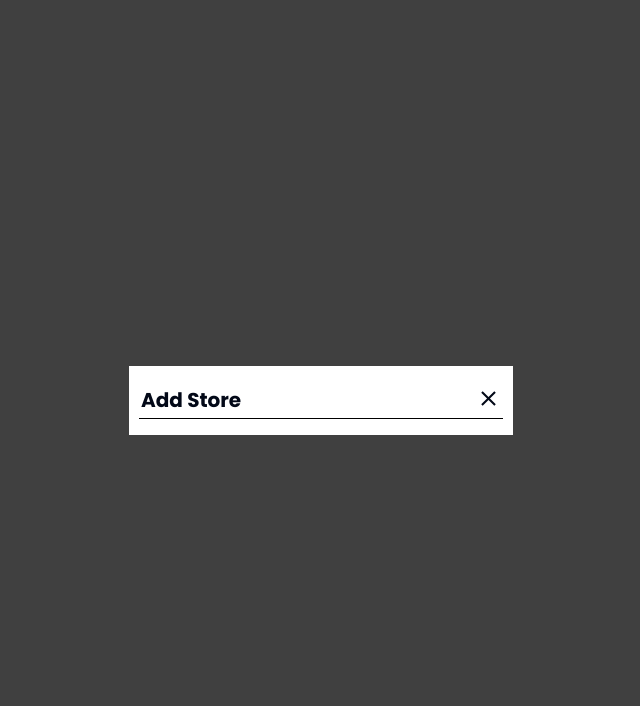
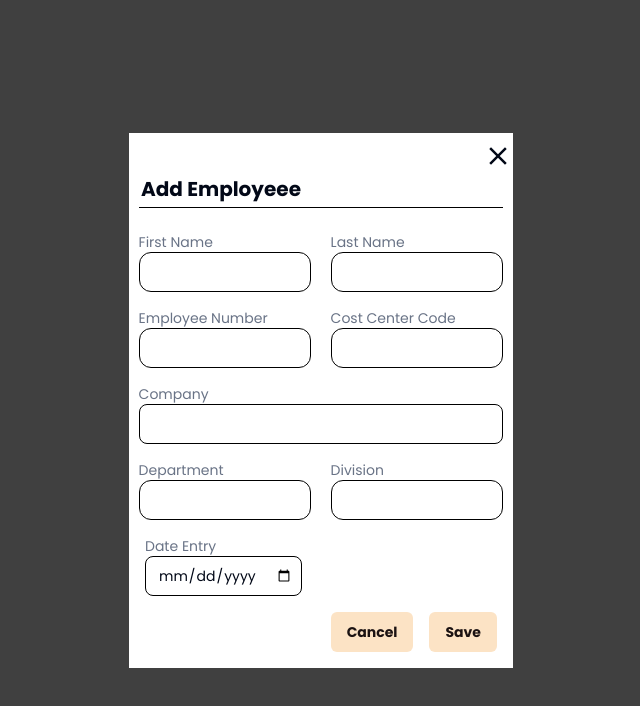
Before and after one commit to RaymartDev/aims, a React (Vite) app in the folder frontend/: page /modal in a window 1280 px wide. Shown: the top 706 px of the page, without its empty margins (319-959 px from the left). Built offline with nearby package versions, Linux system fonts and the light colour scheme; the HTML template or start-up script is replaced by a standard one.

Commit message:
Add Store Modal

```diff
--- a/frontend/src/App.tsx
+++ b/frontend/src/App.tsx
@@ -6,7 +6,7 @@ import Materials from './pages/Materials'
 import Employee from './pages/Employee'
 import Store from './pages/Store'
 import Supplier from './pages/Supplier'
-import AddStore from './modals/AddStore'
+import AddStore from './modals/AddEmployee'
 
 function App() {
 
--- a/frontend/src/modals/AddEmployee.tsx
+++ b/frontend/src/modals/AddEmployee.tsx
@@ -1,14 +1,17 @@
 import { IoMdClose } from "react-icons/io";
 import { Input } from "@/Components/ui/input";
+import { Button } from "@/Components/ui/button";
 
 function AddEmployee() {
   return (
     <div className="w-screen h-screen bg-black bg-opacity-75 flex justify-center items-center">
       <div className="bg-white w-[30%] flex flex-col">
-        <div className="flex flex-col py-4">
+        <div className="flex flex-col py-2">
+          <div className="flex justify-end ">
+            <IoMdClose size={30} />
+          </div>
           <div className="flex w-full justify-between px-3 py-1">
             <p className="text-xl font-poppins font-semibold">Add Employeee</p>
-            <IoMdClose size={25} />
           </div>
           <hr className="border-1 border-black w-[95%] mx-auto" />
         </div>
@@ -47,7 +50,7 @@ function AddEmployee() {
           </div>
           <div className="w-[95%] mx-auto">
             <p className="text-[#697386] text-sm">Company</p>
-            <Input type="companyName" className="rounded-lg border-black" />
+            <Input type="text" className="rounded-lg border-black" />
           </div>
           <div className="flex justify-around">
             <span className="flex flex-col w-[45%]">
@@ -67,14 +70,18 @@ function AddEmployee() {
           </div>
           <div className="w-[45%] pl-4">
             <span>
-                <p className="text-sm text-[#697386]">Date Entry</p>
-            <Input type="date" className="border-black rounded-lg"/>
+              <p className="text-sm text-[#697386]">Date Entry</p>
+              <Input type="date" className="border-black rounded-lg" />
             </span>
           </div>
         </div>
         <div className="flex justify-end gap-4 pt-4 pb-4 px-4">
-            <button className="border-black border px-4 font-semibold py-1 bg-[#FCE3C5] rounded-lg">Cancel</button>
-            <button className="border-black border px-4 font-semibold py-1 bg-[#FCE3C5] rounded-lg">Save</button>
+          <Button className="bg-hoverCream font-semibold text-fontHeading">
+            Cancel
+          </Button>
+          <Button className="bg-hoverCream font-semibold text-fontHeading">
+            Save
+          </Button>
         </div>
       </div>
     </div>
--- a/frontend/src/modals/AddStore.tsx
+++ b/frontend/src/modals/AddStore.tsx
@@ -1,17 +1,41 @@
 import { IoMdClose } from "react-icons/io";
 import { Input } from "@/Components/ui/input";
-
+import { Button } from "@/Components/ui/button";
 
 function AddStore() {
   return (
     <div className="bg-black bg-opacity-75 w-screen h-screen flex justify-center items-center">
       <div className="bg-white w-[30%] flex flex-col">
       <div className="flex flex-col py-4">
+        <div className="flex justify-end ">
+        <IoMdClose size={30} />
+        </div>
           <div className="flex w-full justify-between px-3 py-1">
             <p className="text-xl font-poppins font-semibold">Add Store</p>
-            <IoMdClose size={25} />
           </div>
           <hr className="border-1 border-black w-[95%] mx-auto" />
+        </div>
+        <div className="flex flex-col gap-4">
+        <div className="w-[95%] mx-auto">
+            <p className="text-[#697386] text-sm">Company</p>
+            <Input type="text" className="rounded-lg border-black" />
+          </div>
+          <div className="w-[95%] mx-auto">
+            <p className="text-[#697386] text-sm">Store Name</p>
+            <Input type="text" className="rounded-lg border-black" />
+          </div>
+          <div className="w-[95%] mx-auto">
+            <p className="text-[#697386] text-sm">Cost Center Code</p>
+            <Input type="text" className="rounded-lg border-black" />
+          </div>
+          <div className="w-[95%] mx-auto">
+            <p className="text-[#697386] text-sm">Address</p>
+            <Input type="text" className="rounded-lg border-black" />
+          </div>
+          <div className="flex justify-end gap-4 pt-4 pb-4 px-4">
+            <Button className="bg-hoverCream font-semibold text-fontHeading">Cancel</Button>
+            <Button className="bg-hoverCream font-semibold text-fontHeading">Save</Button>
+        </div>
         </div>
       </div>
     </div>
```
